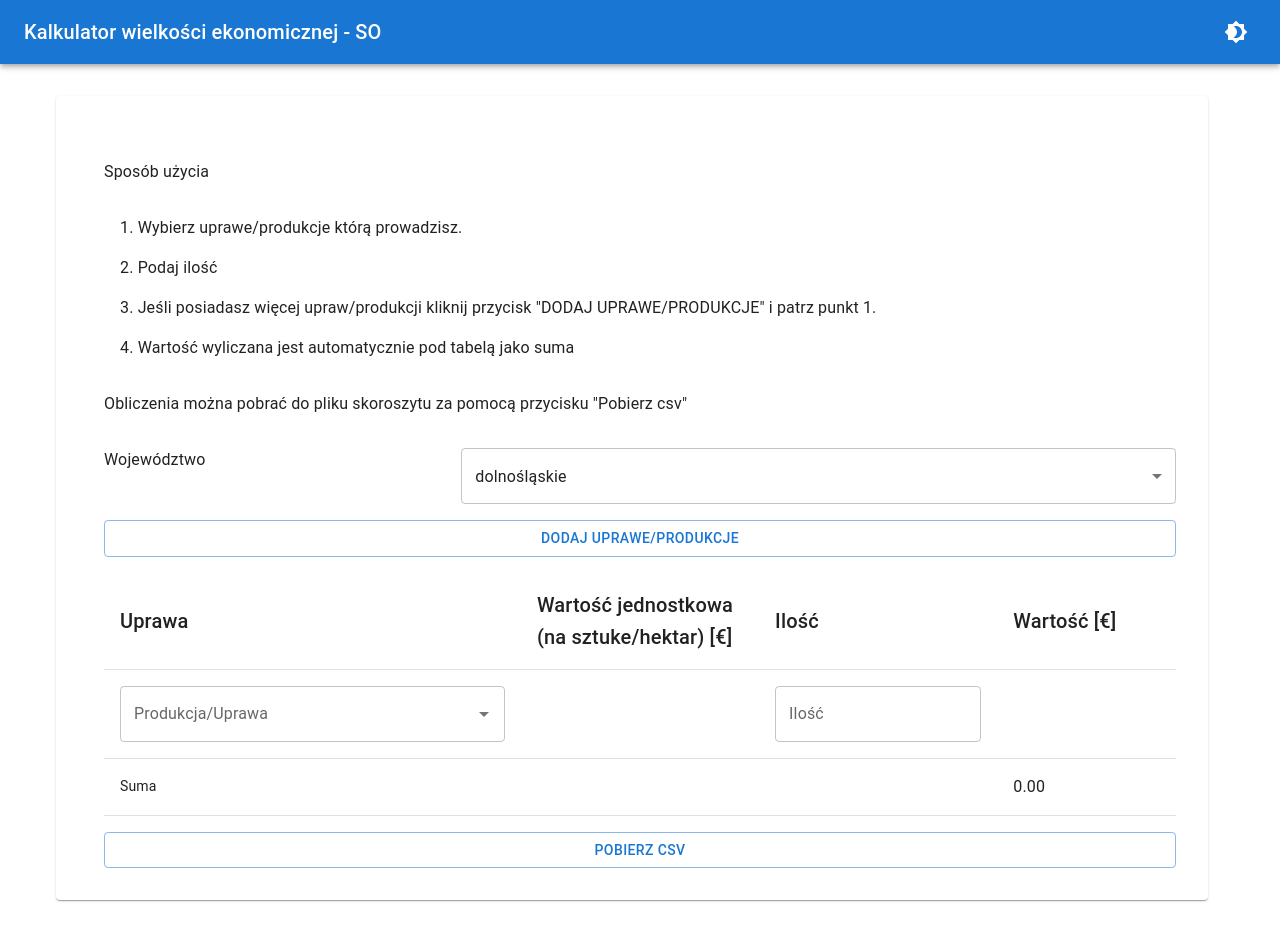
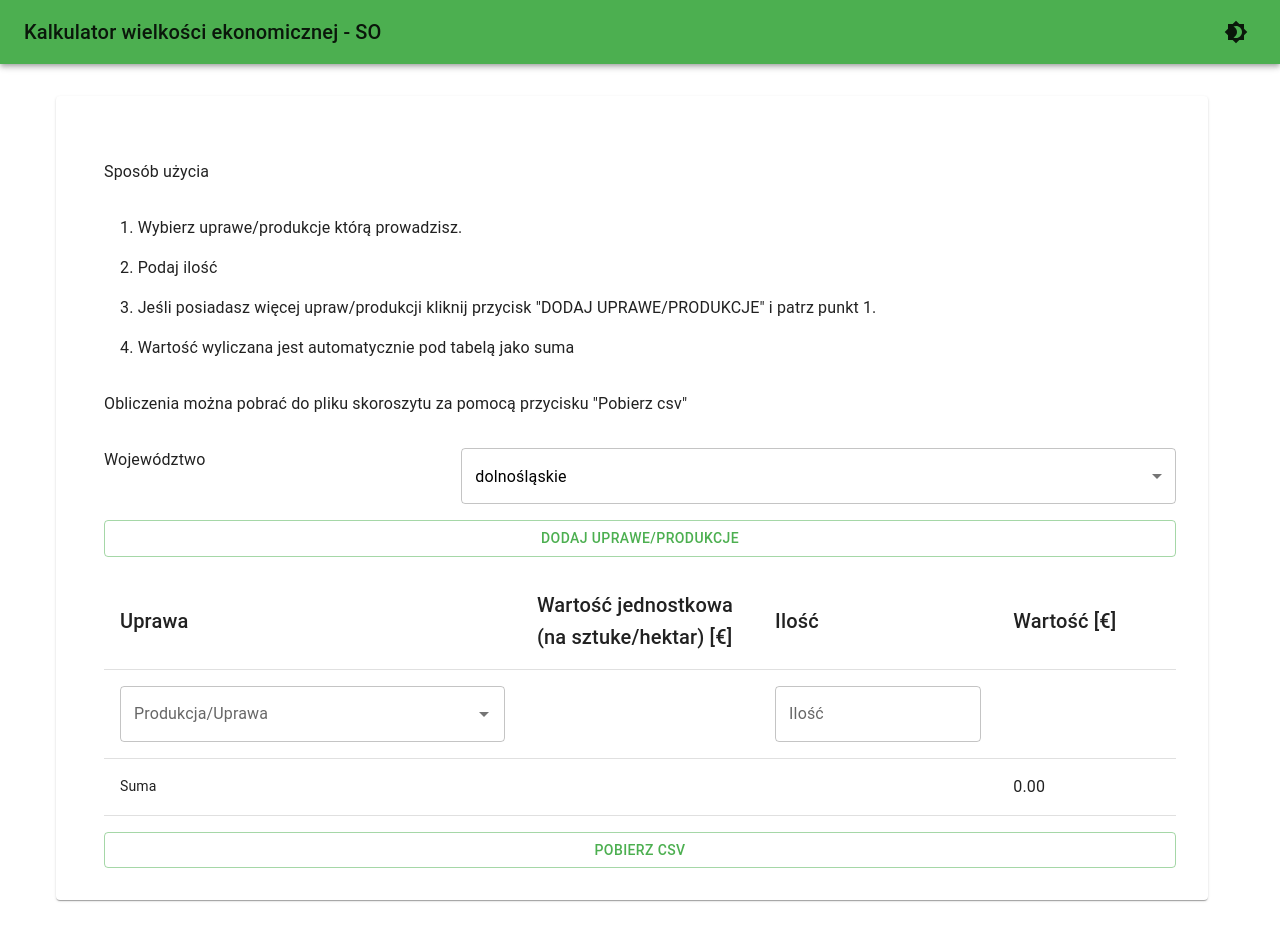
Before and after one commit to Armatorix/so-calculator, a React (Create React App) app: page / in a window 1280 px wide. Shown: the top 940 px of the page. Built offline with nearby package versions, Linux system fonts and the light colour scheme.

Commit message:
extract themes

```diff
--- a/src/App.tsx
+++ b/src/App.tsx
@@ -5,29 +5,29 @@ import {
   Grid,
   Paper,
   Toolbar,
-  Typography,
+  Typography
 } from "@mui/material";
 import React from "react";
-import { RecoilRoot } from "recoil";
+import { RecoilRoot, useRecoilValue } from "recoil";
 import { CSVDownload } from "./components/CSVDownload";
 import { Intro } from "./components/Intro";
 import { NewValueButton } from "./components/NewValueButton";
 import { ProductionsTable } from "./components/ProductionsTable";
 import { RegionPicker } from "./components/RegionPicker";
-import useToggleColorMode from "./components/ThemeToggle";
+import ThemeToggle from "./components/ThemeToggle";
+import { styleState } from "./store";
 
-const App = () => {
-  const [theme, toggleButton] = useToggleColorMode();
+const InRecoilApp = () => {
+  const theme = useRecoilValue(styleState);
   return (
     <ThemeProvider theme={theme}>
       <CssBaseline />
-      <RecoilRoot>
       <AppBar position="static">
         <Toolbar>
           <Typography variant="h6" noWrap component="div" flexGrow={1}>
             Kalkulator wielkości ekonomicznej - SO
           </Typography>
-            {toggleButton}
+          <ThemeToggle />
         </Toolbar>
       </AppBar>
       <Grid
@@ -72,9 +72,16 @@ const App = () => {
           </Grid>
         </Grid>
       </Grid>
-      </RecoilRoot>
     </ThemeProvider>
   );
 };
 
+const App = () => {
+  return (
+    <RecoilRoot>
+      <InRecoilApp />
+    </RecoilRoot>
+  );
+};
+
 export default App;
--- /dev/null
+++ b/src/Themes.tsx
@@ -0,0 +1,18 @@
+import { createTheme } from "@mui/material";
+import { green } from "@mui/material/colors";
+
+export const DarkThemeStyle = createTheme({
+  palette: {
+    mode: "dark",
+    primary: green,
+    secondary: green,
+  },
+});
+
+export const LightThemeStyle = createTheme({
+  palette: {
+    mode: "light",
+    primary: green,
+    secondary: green,
+  },
+});
--- a/src/components/RegionPicker.tsx
+++ b/src/components/RegionPicker.tsx
@@ -1,14 +1,14 @@
-import { Grid, MenuItem, Select, Typography } from "@mui/material"
-import { useRecoilState } from "recoil"
-import { Regions } from "../models/Regions"
-import { regionState } from "../store"
+import { Grid, MenuItem, Select, Typography } from "@mui/material";
+import { useRecoilState, useRecoilValue } from "recoil";
+import { Regions } from "../models/Regions";
+import { lightTheme, regionState, themeState } from "../store";
 export function RegionPicker() {
-    const [region, setRegion] = useRecoilState(regionState)
-    return <Grid container item direction="row" xs={12}>
+  const [region, setRegion] = useRecoilState(regionState);
+  const theme = useRecoilValue(themeState);
+  return (
+    <Grid container item direction="row" xs={12}>
       <Grid item xs={4}>
-            <Typography>
-                Województwo
-            </Typography>
+        <Typography>Województwo</Typography>
       </Grid>
       <Grid container item xs={8}>
         <Select
@@ -16,15 +16,22 @@ export function RegionPicker() {
           value={region.id}
           defaultValue={Regions[0].id}
           onChange={(e) => {
-                    setRegion(Regions[Number(e.target.value)])
+            setRegion(Regions[Number(e.target.value)]);
+          }}
+          style={{
+            // FIXME: not working theme components overwritting
+            color: theme === lightTheme ? "#000" : "#FFF",
           }}
         >
-                {
-                    Regions.map((region) => {
-                        return <MenuItem key={region.id} value={region.id}>{region.name}</MenuItem>
-                    })
-                }
+          {Regions.map((region) => {
+            return (
+              <MenuItem key={region.id} value={region.id}>
+                {region.name}
+              </MenuItem>
+            );
+          })}
         </Select>
       </Grid>
     </Grid>
+  );
 }
--- a/src/components/ThemeToggle.tsx
+++ b/src/components/ThemeToggle.tsx
@@ -1,66 +1,17 @@
 import Brightness4Icon from "@mui/icons-material/Brightness4";
 import Brightness7Icon from "@mui/icons-material/Brightness7";
-import { createTheme } from "@mui/material";
 import IconButton from "@mui/material/IconButton";
 import * as React from "react";
+import { useRecoilValue } from "recoil";
+import { darkTheme, themeState, useToggleTheme } from "../store";
 
-const themeLocalStorageKey = "theme";
-const darkTheme = "dark";
-const lightTheme = "light";
+export default function ThemeToggle() {
+  const theme = useRecoilValue(themeState);
+  const toggleThemeState = useToggleTheme();
 
-export default function useToggleColorMode() {
-  const [mode, setMode] = React.useState<typeof lightTheme | typeof darkTheme>(
-    () => {
-      if (localStorage === undefined) {
-        return lightTheme;
-      }
-      const storageTheme = localStorage.getItem(themeLocalStorageKey);
-      if (storageTheme === lightTheme || storageTheme === darkTheme) {
-        return storageTheme;
-      }
-      return lightTheme;
-    }
-  );
-  const colorMode = React.useMemo(
-    () => ({
-      toggleColorMode: () => {
-        setMode((prevMode) => {
-          const newMode = prevMode === lightTheme ? darkTheme : lightTheme;
-          localStorage.setItem(themeLocalStorageKey, newMode);
-          return newMode;
-        });
-      },
-    }),
-    []
-  );
-
-  const theme = React.useMemo(
-    () =>
-      createTheme(mode === lightTheme ? {
-        palette: {
-          mode: "light",
-        },
-      }: {
-        palette: {
-          mode: "dark",
-        }
-      }),
-    [mode]
-  );
-
-  const toggleButton = (
-    <IconButton
-      sx={{ ml: 1 }}
-      onClick={colorMode.toggleColorMode}
-      color="inherit"
-    >
-      {theme.palette.mode === darkTheme ? (
-        <Brightness7Icon />
-      ) : (
-        <Brightness4Icon />
-      )}
+  return (
+    <IconButton sx={{ ml: 1 }} onClick={toggleThemeState} color="inherit">
+      {theme === darkTheme ? <Brightness7Icon /> : <Brightness4Icon />}
     </IconButton>
   );
-
-  return [theme, toggleButton];
 }
--- a/src/store/index.tsx
+++ b/src/store/index.tsx
@@ -1,14 +1,48 @@
-import { atom } from "recoil";
+import { atom, selector, useRecoilState } from "recoil";
 import { Production } from "../models/Production";
 import { Region, Regions } from "../models/Regions";
+import {LightThemeStyle, DarkThemeStyle} from "../Themes"
+
 export const regionState = atom({
-    key: 'regionState',
-    default: Regions[0] as Region,
+  key: "regionState",
+  default: Regions[0] as Region,
 });
 
 export const productionsState = atom({
-    key: 'productionsState',
-    default: [{
-        amount: 1,
-    }] as Production[],
+  key: "productionsState",
+  default: [
+    {
+      amount: 1,
+    },
+  ] as Production[],
+});
+
+const themeLocalStorageKey = "theme";
+export const darkTheme = "dark";
+export const lightTheme = "light";
+
+export const themeState = atom({
+  key: "themeState",
+  default:
+    localStorage.getItem(themeLocalStorageKey) !== null
+      ? localStorage.getItem(themeLocalStorageKey)
+      : lightTheme,
+});
+
+export const useToggleTheme = () => {
+  const [theme, setTheme] = useRecoilState(themeState);
+  const toggle = () => {
+    const newTheme = theme === lightTheme ? darkTheme : lightTheme;
+    setTheme(newTheme);
+    localStorage.setItem(themeLocalStorageKey, newTheme);
+  };
+  return toggle;
+};
+
+export const styleState = selector({
+    key:"styleState",
+    get:({get}) => {
+        const theme = get(themeState)
+        return (theme === lightTheme)? LightThemeStyle : DarkThemeStyle
+    }
 })
```
Also changed, not shown: src/components/ProductionsTable.tsx (+59 -46 lines). Lines whose indentation alone changed are shown as unchanged.
